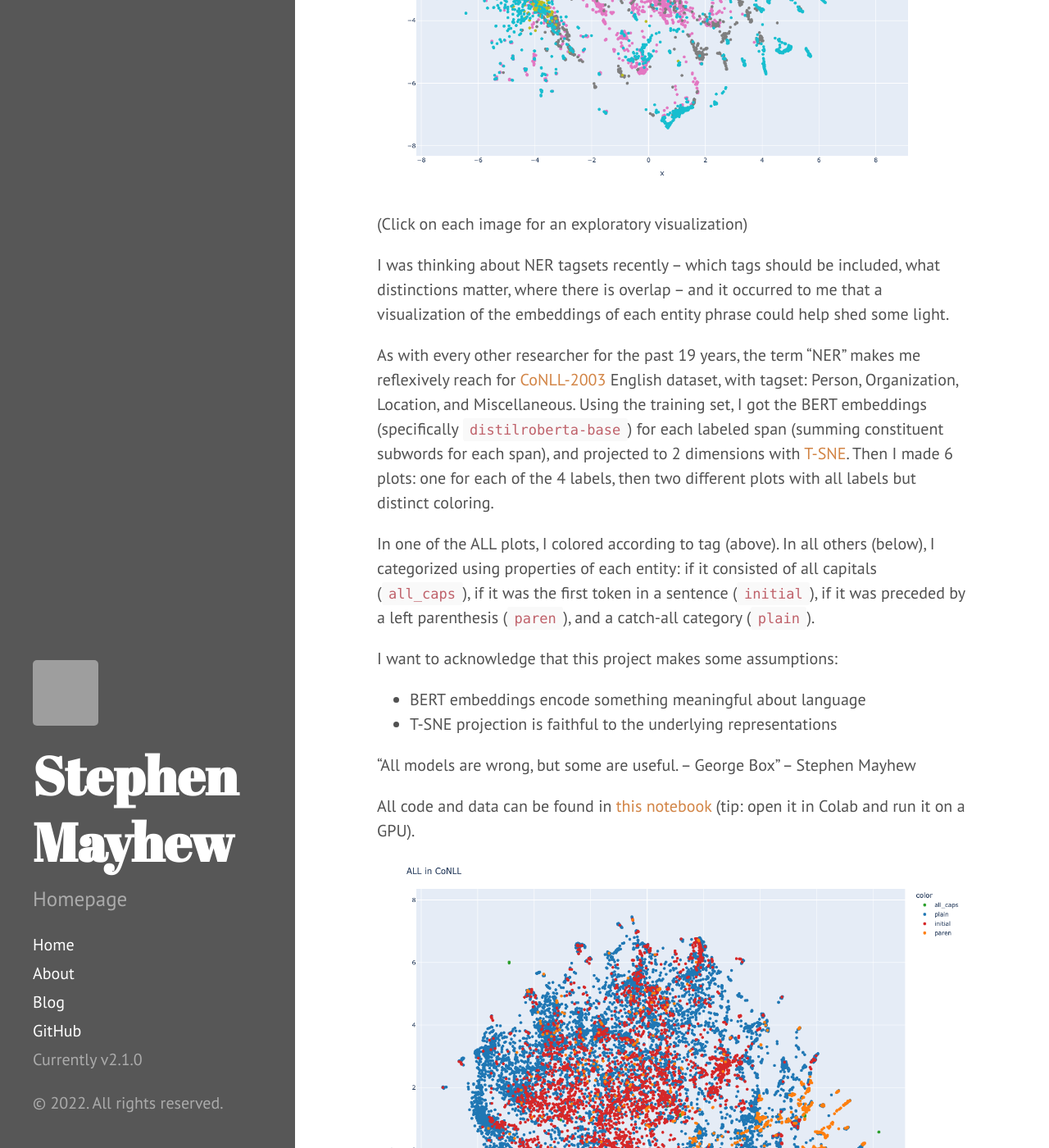
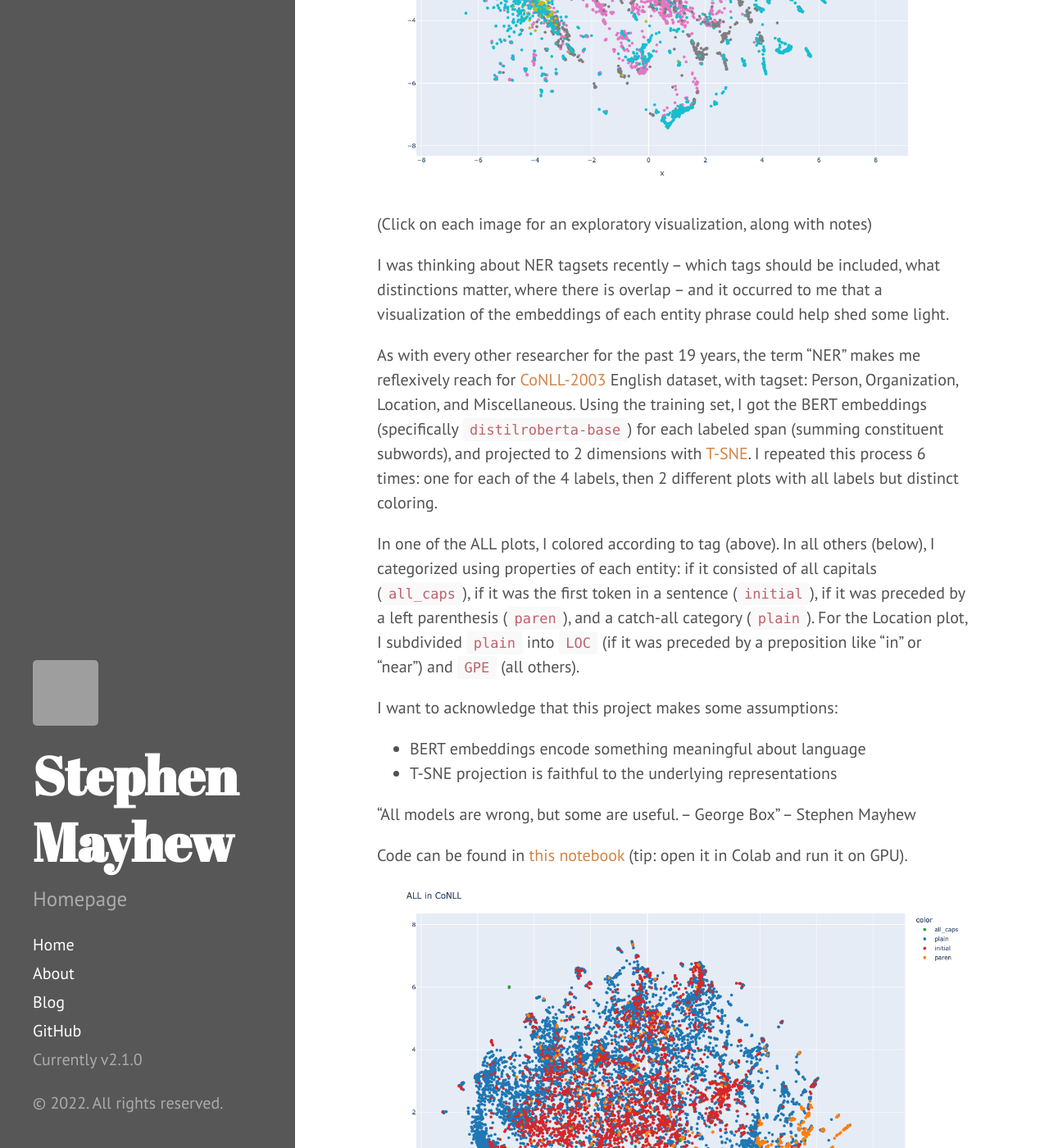
Before and after one commit to mayhewsw/mayhewsw.github.io, a Jekyll site: the page built from _posts/2022-01-30-conll-span-embeddings.md, in a window 1280 px wide and 1400 px high, scrolled down 662 px. Shown: the whole window at 82% size. Built offline with Jekyll 4.4.1, drawn with Linux system fonts in a browser that asks for light colours; grey boxes are pictures that could not be loaded.

Commit message:
Update wordings on blog post

```diff
--- a/_posts/2022-01-30-conll-span-embeddings.md
+++ b/_posts/2022-01-30-conll-span-embeddings.md
@@ -7,13 +7,13 @@ comments: false
 
 <a href="/assets/conll-tags/ALL-by-label.html" target="_blank"><img src="/assets/conll-tags/ALL-by-label.png" /></a>
 
-(Click on each image for an exploratory visualization)
+(Click on each image for an exploratory visualization, along with notes)
 
 I was thinking about NER tagsets recently -- which tags should be included, what distinctions matter, where there is overlap -- and it occurred to me that a visualization of the embeddings of each entity phrase could help shed some light.
 
-As with every other researcher for the past 19 years, the term "NER" makes me reflexively reach for [CoNLL-2003](https://www.clips.uantwerpen.be/conll2003/ner/) English dataset, with tagset: Person, Organization, Location, and Miscellaneous. Using the training set, I got the BERT embeddings (specifically [`distilroberta-base`](https://huggingface.co/distilroberta-base)) for each labeled span (summing constituent subwords for each span), and projected to 2 dimensions with [T-SNE](https://scikit-learn.org/stable/modules/generated/sklearn.manifold.TSNE.html). Then I made 6 plots: one for each of the 4 labels, then two different plots with all labels but distinct coloring.
+As with every other researcher for the past 19 years, the term "NER" makes me reflexively reach for [CoNLL-2003](https://www.clips.uantwerpen.be/conll2003/ner/) English dataset, with tagset: Person, Organization, Location, and Miscellaneous. Using the training set, I got the BERT embeddings (specifically [`distilroberta-base`](https://huggingface.co/distilroberta-base)) for each labeled span (summing constituent subwords), and projected to 2 dimensions with [T-SNE](https://scikit-learn.org/stable/modules/generated/sklearn.manifold.TSNE.html). I repeated this process 6 times: one for each of the 4 labels, then 2 different plots with all labels but distinct coloring.
 
-In one of the ALL plots, I colored according to tag (above). In all others (below), I categorized using properties of each entity: if it consisted of all capitals (`all_caps`), if it was the first token in a sentence (`initial`), if it was preceded by a left parenthesis (`paren`), and a catch-all category (`plain`).
+In one of the ALL plots, I colored according to tag (above). In all others (below), I categorized using properties of each entity: if it consisted of all capitals (`all_caps`), if it was the first token in a sentence (`initial`), if it was preceded by a left parenthesis (`paren`), and a catch-all category (`plain`). For the Location plot, I subdivided `plain` into `LOC` (if it was preceded by a preposition like "in" or "near") and `GPE` (all others).
 
 I want to acknowledge that this project makes some assumptions:
 - BERT embeddings encode something meaningful about language
@@ -21,8 +21,7 @@ I want to acknowledge that this project makes some assumptions:
 
 "All models are wrong, but some are useful. -- George Box" -- Stephen Mayhew
 
-
-All code and data can be found in [this notebook](https://github.com/mayhewsw/mayhewsw.github.io/blob/master/assets/conll-tags/cluster_conll.ipynb) (tip: open it in Colab and run it on a GPU).
+Code can be found in [this notebook](https://github.com/mayhewsw/mayhewsw.github.io/blob/master/assets/conll-tags/cluster_conll.ipynb) (tip: open it in Colab and run it on GPU).
 
 <a href="/assets/conll-tags/ALL.html" target="_blank"><img src="/assets/conll-tags/ALL.png" /></a>
 <a href="/assets/conll-tags/PER.html" target="_blank"><img src="/assets/conll-tags/PER.png" /></a>
```
